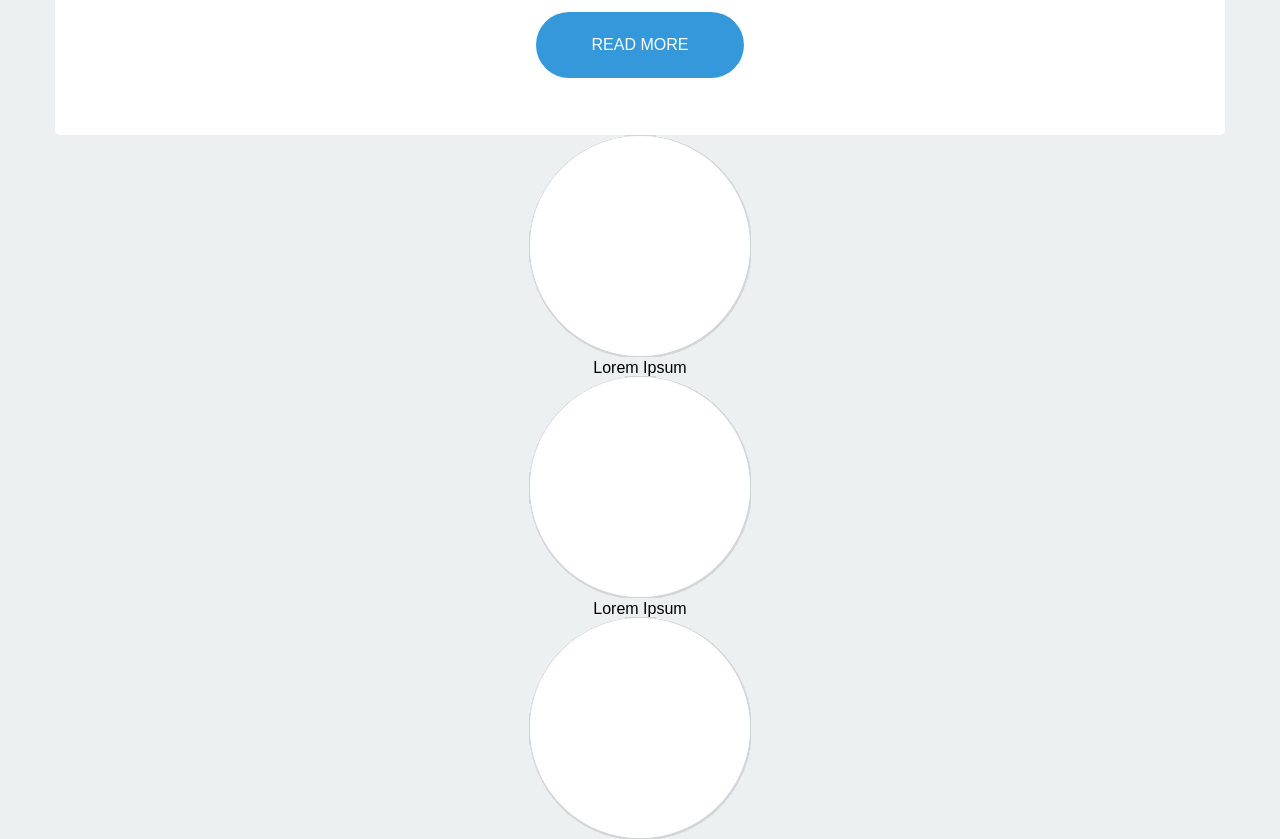
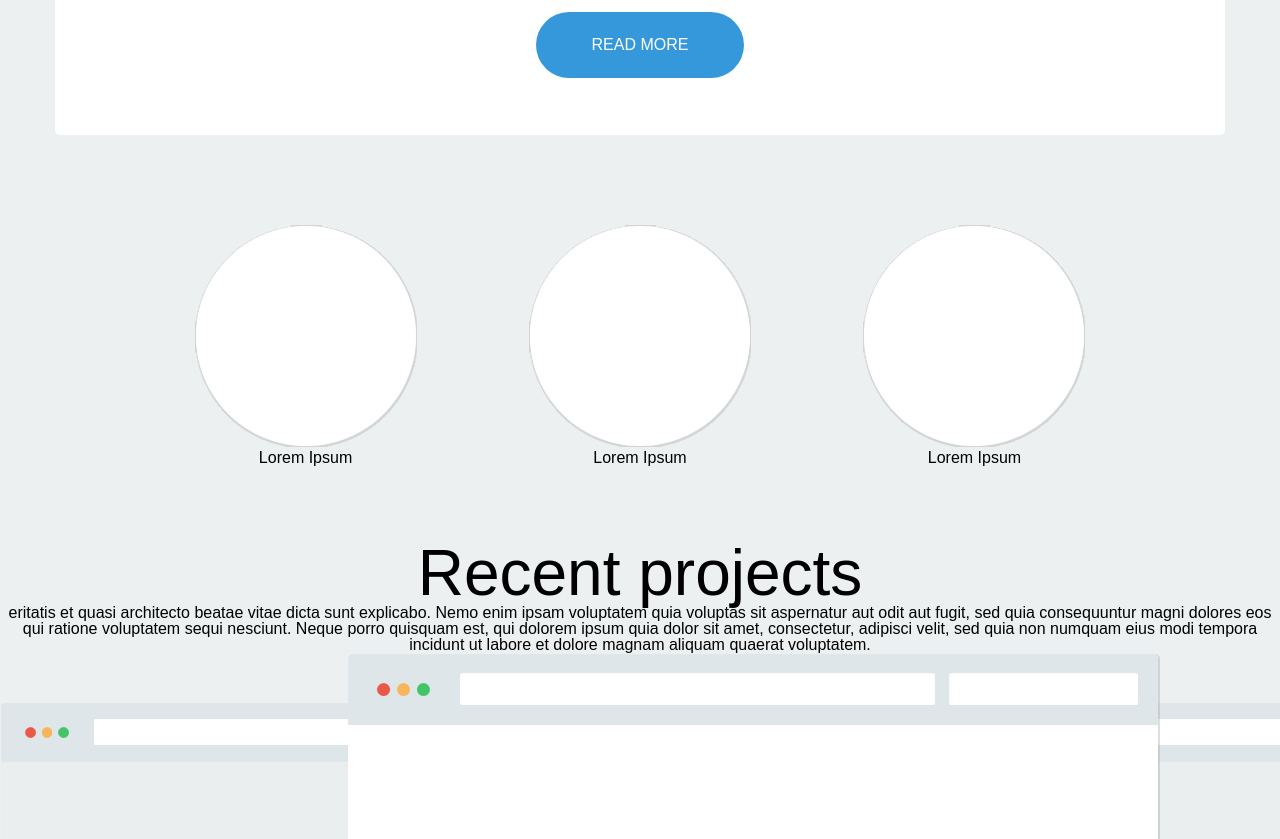
Before and after one commit to dreyhiflden/geekhub_front-end_2017, a plain HTML site: page task_2/index.html in a window 1280 px wide. Shown: the part 1200-2039 px from the top of the page. Drawn offline with Linux system fonts and the light colour scheme.

Commit message:
Add minor styles

```diff
--- a/task_2/index.html
+++ b/task_2/index.html
@@ -60,14 +60,9 @@
             </div>
             <!-- Секция About US конец-->
             <!-- Секция с фигурами -->
-            <section class="section">
-                <ul>
-                    <li>
-                        <figure>
-                            <img src="img/elips.png" alt="Picture of project">
-                            <figcaption>Lorem Ipsum</figcaption>
-                        </figure>
-                    </li>
+            <section class="section-figures">
+                <div class="wrapper clearfix">
+                    <ul class="figures">
                         <li>
                             <figure>
                                 <img src="img/elips.png" alt="Picture of project">
@@ -87,6 +82,7 @@
                             </figure>
                         </li>
                     </ul>
+                </div>
             </section>
             <!--Секция с фигруами конец-->
             <!--Секция с Recent projects-->
--- a/task_2/style.css
+++ b/task_2/style.css
@@ -102,7 +102,7 @@ body {
     height: 580px;
     background: #fff;
     border-radius: 5px;
-    margin: -150px 0 0 0;
+    margin: -150px 0 90px 0;
 }
 
 .section-headline {
@@ -148,3 +148,15 @@ body {
     text-transform: uppercase;
     font-size: 16px;
 }
+
+.section-figures {
+}
+
+.figures {
+    text-align: center;
+}
+
+.figures li {
+    display: inline-block;
+    width: 330px;
+}
```
Lines whose indentation alone changed are shown as unchanged.
